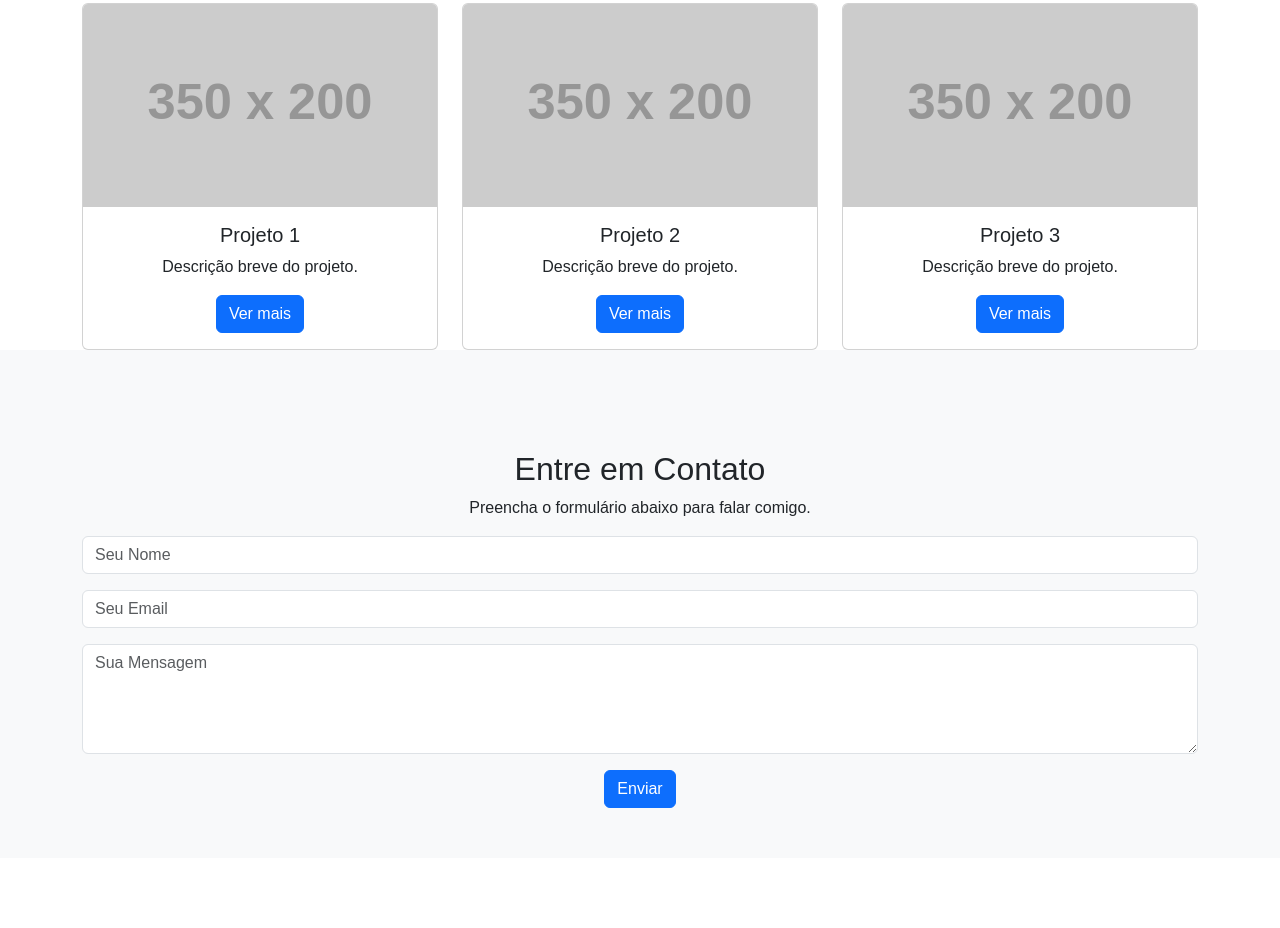
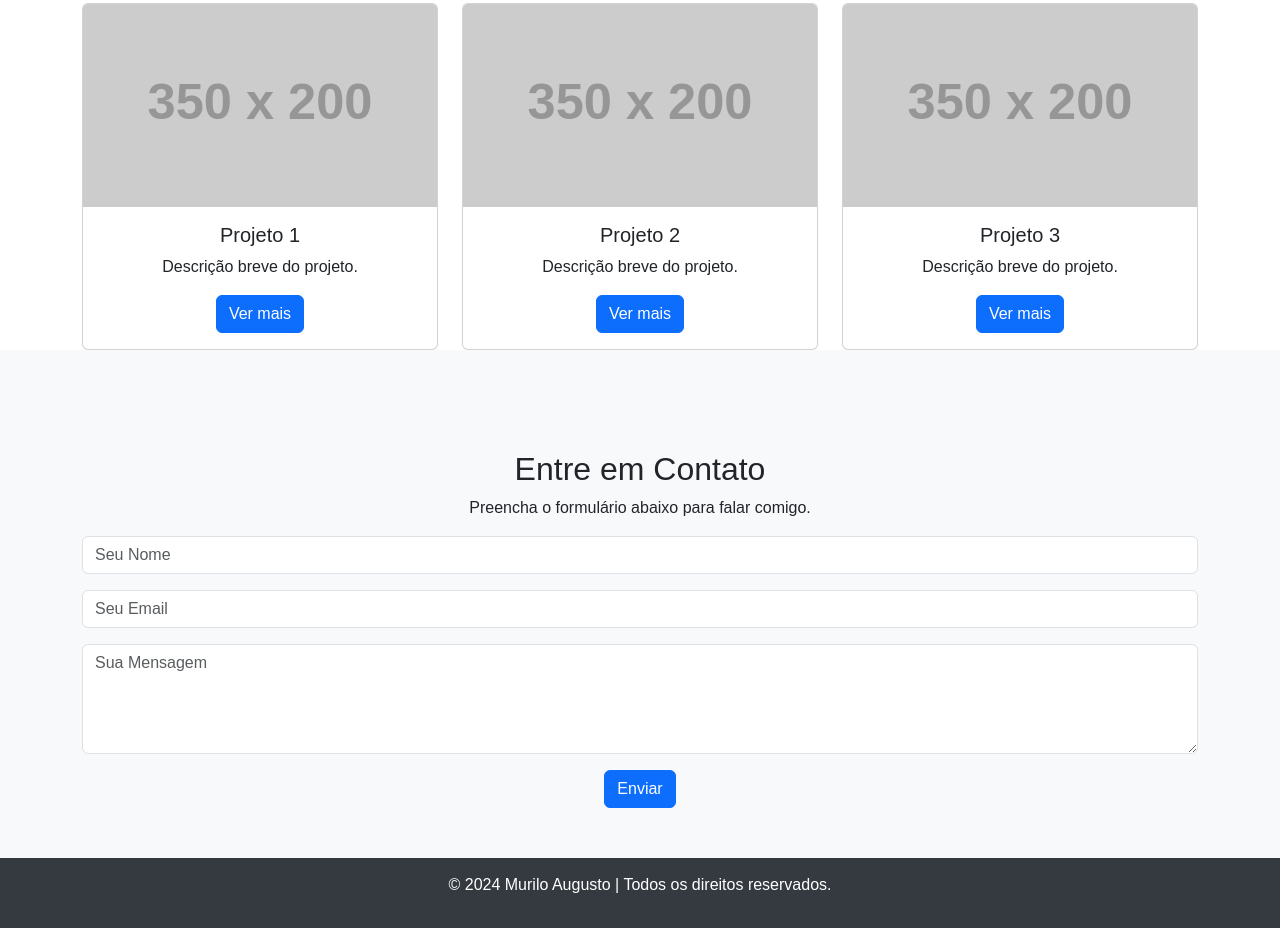
Before and after one commit to Murilim01/Novo_Repositorio, a plain HTML site: page index.html in a window 1280 px wide. Shown: the part 822-1750 px from the top of the page. Before the commit the page ends 1680 px from the top, so only its background shows below. Drawn offline with nearby package versions, Linux system fonts and the light colour scheme; placeholder pictures from the web are drawn by us.

Commit message:
continuação 4

```diff
--- a/assets/css/style.css
+++ b/assets/css/style.css
@@ -35,7 +35,6 @@ footer {
     width: 100%;
     z-index: 1000;
 }
-
 body {
     padding-top: 70px;
 }
--- a/index.html
+++ b/index.html
@@ -95,5 +95,10 @@
     </div>
     </section>
 
+    <!-- Footer -->
+    <footer>
+        <p>&copy; 2024 Murilo Augusto | Todos os direitos reservados.</p>
+    </footer>
+
 </body>
 </html>
```
